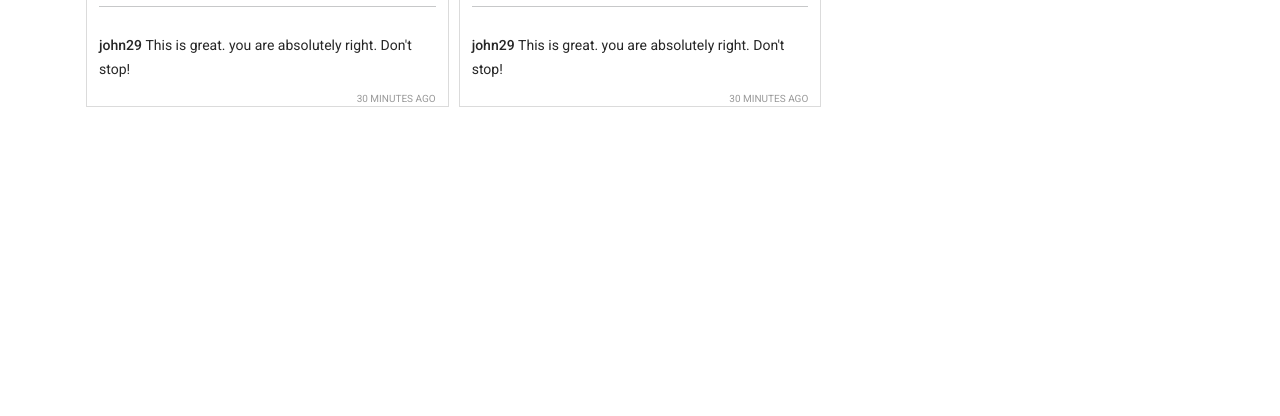
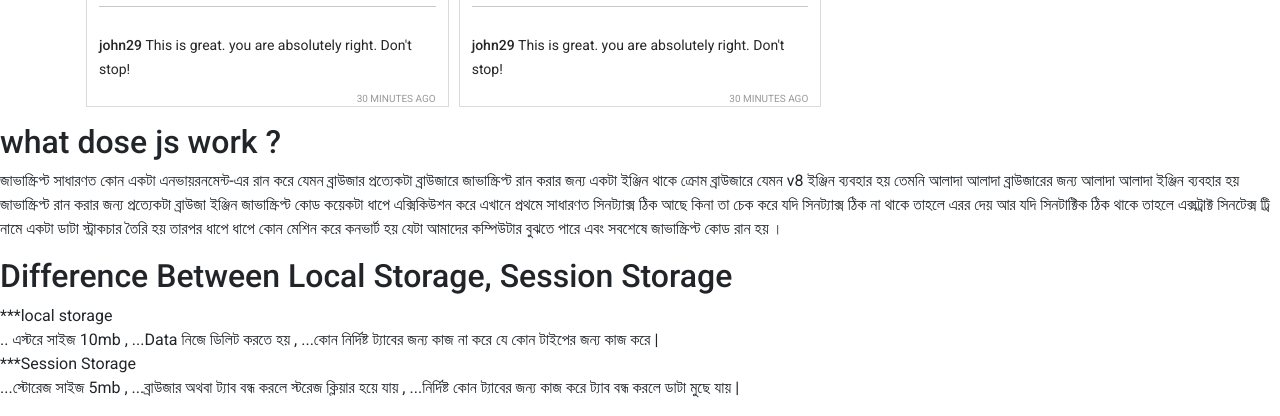
Before and after one commit to abdurraihan/Insta-sohor, a plain HTML site: page index.html in a window 1280 px wide. Shown: the part 1425-1841 px from the top of the page. Before the commit the page ends 1548 px from the top, so only its background shows below. Drawn offline with nearby package versions, Linux system fonts and the light colour scheme.

Commit message:
finel push

```diff
--- a/index.html
+++ b/index.html
@@ -77,6 +77,34 @@
                 <h1>Reported posts</h1>
             </div>
         </main>
+
+        <section>
+            <h2>what dose js work ?</h2>
+            <p>জাভাস্ক্রিপ্ট সাধারণত কোন একটা এনভায়রনমেন্ট-এর রান করে যেমন ব্রাউজার প্রত্যেকটা ব্রাউজারে জাভাস্ক্রিপ্ট রান করার জন্য একটা ইঞ্জিন থাকে ক্রোম ব্রাউজারে যেমন v8 ইঞ্জিন ব্যবহার হয় তেমনি আলাদা আলাদা ব্রাউজারের জন্য আলাদা আলাদা ইঞ্জিন ব্যবহার হয় জাভাস্ক্রিপ্ট রান করার জন্য প্রত্যেকটা ব্রাউজা ইঞ্জিন জাভাস্ক্রিপ্ট কোড কয়েকটা ধাপে এক্সিকিউশন করে এখানে প্রথমে সাধারণত সিনট্যাক্স ঠিক আছে কিনা তা চেক করে যদি সিনট্যাক্স ঠিক না থাকে তাহলে এরর দেয় আর যদি সিনটাক্টিক ঠিক থাকে তাহলে এক্সট্রাক্ট সিনটেক্স ট্রি নামে একটা ডাটা স্ট্রাকচার তৈরি হয় তারপর ধাপে ধাপে কোন মেশিন করে কনভার্ট হয় যেটা আমাদের কম্পিউটার বুঝতে পারে এবং সবশেষে জাভাস্ক্রিপ্ট কোড রান হয় । </p>
+
+            <h2>Difference Between Local Storage, Session Storage </h2>
+            <p>
+                ***local storage <br>
+
+.. এস্টরে সাইজ 10mb ,
+
+...Data নিজে ডিলিট করতে হয় ,
+
+...কোন নির্দিষ্ট ট্যাবের জন্য কাজ না করে যে কোন টাইপের জন্য কাজ করে |
+
+<br>
+
+***Session Storage <br>
+...স্টোরেজ সাইজ 5mb ,
+
+...ব্রাউজার অথবা ট্যাব বন্ধ করলে স্টরেজ ক্লিয়ার হয়ে যায়  ,
+
+...নির্দিষ্ট কোন ট্যাবের জন্য কাজ করে ট্যাব বন্ধ করলে ডাটা মুছে যায় |
+            </p>
+
+        </section>
+
+
         <footer></footer>
 
         <!-- add javascript  file  -->
--- a/js/app.js
+++ b/js/app.js
@@ -1,6 +1,6 @@
 let posts=[];
 
-//const  likedPostsId = () => addToLiked();
+
 
 const  likedPostsId = [];
 const reportedPostsId = [];
@@ -160,10 +160,13 @@ const showPosts = (posts) => {
 };
 
 const displayLikedPosts = () => {
+  //likedPosts.innerHTML = '';
+
     const likedPosts = getLikedPosts();
     likedPosts.forEach((post) => {
         const div = createPost(post);
         document.getElementById( "liked" ).appendChild(div);
+
     });
 };
 
```
